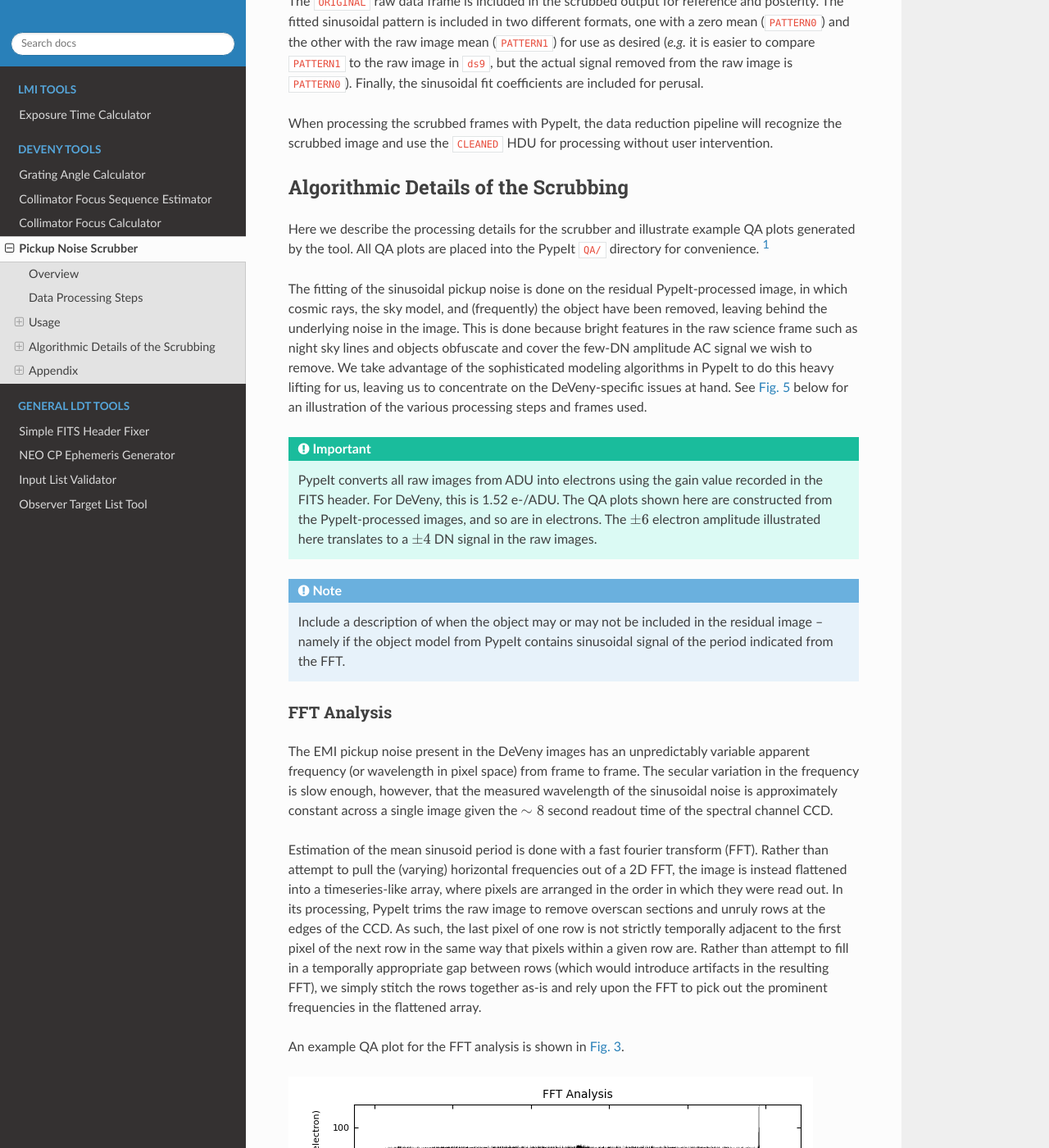
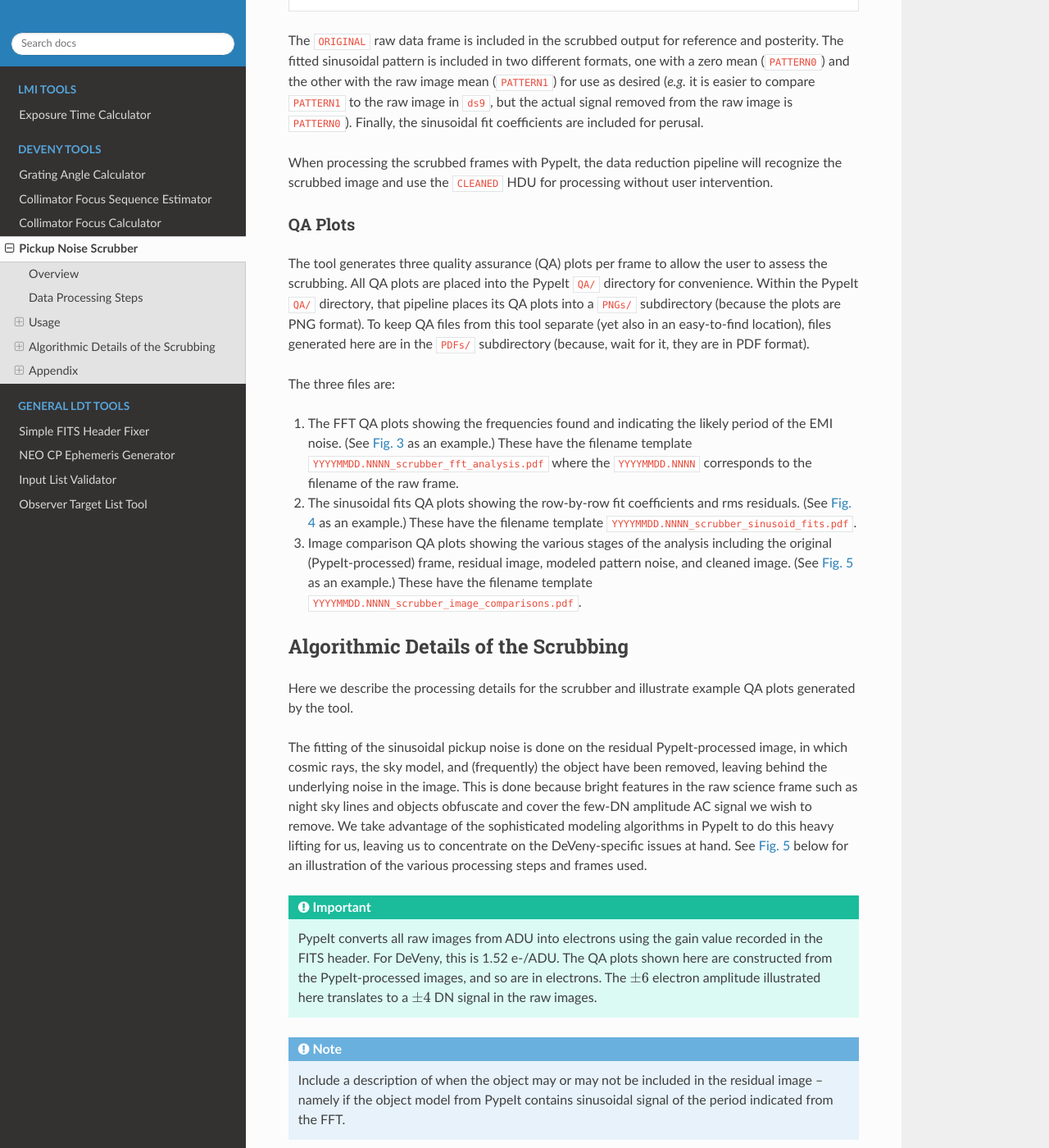
Before and after one commit to LowellObservatory/LDTObserverTools, a Sphinx documentation site: the page built from doc/scrub_deveny_pickup.rst, in a window 1280 px wide and 1400 px high, scrolled down 6440 px. Shown: the whole window at 82% size. Built offline with Sphinx 7.4.7 and the Read the Docs theme 2.0.0, drawn with Linux system fonts in a browser that asks for light colours; pages that are not in the unit, such as notebooks, are missing from menus; some of the changed text lies outside the part shown.

Commit message:
Last doc edits before beta test
	modified:   .github/workflows/documentation.yaml
	modified:   doc/scrub_deveny_pickup.rst

```diff
--- a/doc/scrub_deveny_pickup.rst
+++ b/doc/scrub_deveny_pickup.rst
@@ -7,6 +7,8 @@ Status: *Beta Testing*
 To report problems or suggest improvements, please submit a GitHub `Issue
 <https://github.com/LowellObservatory/LDTObserverTools/issues>`__ and/or
 `Pull Request <https://github.com/LowellObservatory/LDTObserverTools/pulls>`__.
+Please include the appropriate QA plot in your Issue/PR to illustrate the
+problem you encountered.
 
 Overview
 ========
@@ -110,7 +112,8 @@ Data Processing Steps
 
    .. warning::
 
-      If you are using a version of PypeIt ``< 1.14.1``, then you will instead
+      If you are using a version of PypeIt ``< 1.14.1`` (see the top line of
+      the PypeIt Reduction File for the version number), then you will instead
       need to add the entirety of the following to the Parameter Block to
       ensure the traced slit edges do not shrink unreasonably and that pattern
       noise in the CCD overscan does not introduce artifacts in the fitting.
@@ -315,14 +318,43 @@ will recognize the scrubbed image and use the ``CLEANED`` HDU for processing
 without user intervention.
 
 
+QA Plots
+^^^^^^^^
+
+The tool generates three quality assurance (QA) plots per frame to allow the
+user to assess the scrubbing.  All QA plots are placed into the PypeIt ``QA/``
+directory for convenience. Within the PypeIt ``QA/`` directory, that pipeline
+places its QA plots into a ``PNGs/`` subdirectory (because the plots are PNG
+format).  To keep QA files from this tool separate (yet also in an easy-to-find
+location), files generated here are in the ``PDFs/`` subdirectory (because, wait
+for it, they are in PDF format).
+
+The three files are:
+
+1. The FFT QA plots showing the frequencies found and indicating the likely
+   period of the EMI noise.  (See :numref:`fft_analysis` as an example.)
+   These have the filename template ``YYYYMMDD.NNNN_scrubber_fft_analysis.pdf``
+   where the ``YYYYMMDD.NNNN`` corresponds to the filename of the raw frame.
+
+2. The sinusoidal fits QA plots showing the row-by-row fit coefficients and
+   rms residuals.  (See :numref:`sinusoid_fits` as an example.)  These have
+   the filename template ``YYYYMMDD.NNNN_scrubber_sinusoid_fits.pdf``.
+
+3. Image comparison QA plots showing the various stages of the analysis
+   including the original (PypeIt-processed) frame, residual image, modeled
+   pattern noise, and cleaned image.  (See :numref:`image_comparisons` as an
+   example.)  These have the filename template
+   ``YYYYMMDD.NNNN_scrubber_image_comparisons.pdf``.
+
+
+
 .. _scrub_details:
 
 Algorithmic Details of the Scrubbing
 ====================================
 
 Here we describe the processing details for the scrubber and illustrate example
-QA plots generated by the tool.  All QA plots are placed into the PypeIt
-``QA/`` directory for convenience. [#f1]_
+QA plots generated by the tool.
 
 The fitting of the sinusoidal pickup noise is done on the residual
 PypeIt-processed image, in which cosmic rays, the sky model, and (frequently)
```
Also changed, not shown: other parts of doc/scrub_deveny_pickup.rst (+1 -9 lines), 1 other file.
